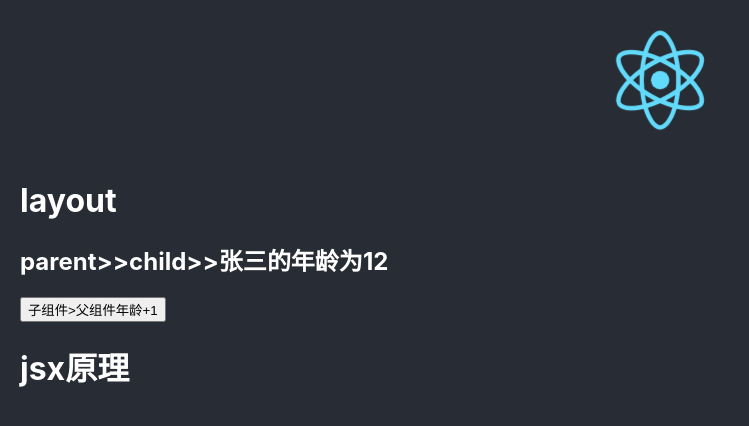
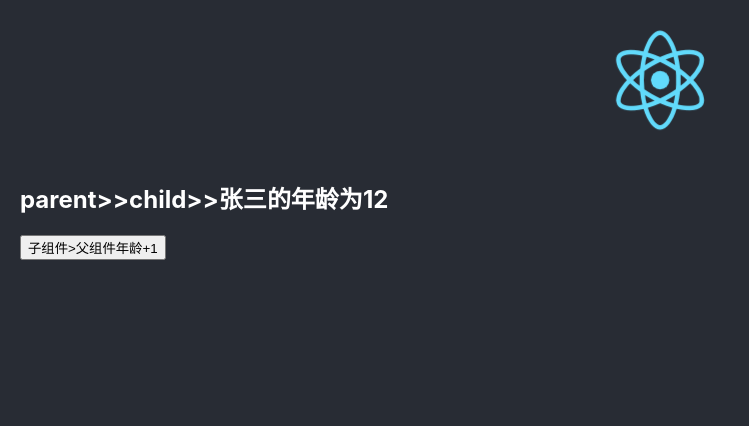
Before and after one commit to GeorgeLyh/react_qye, a React app: page / in a window 1280 px wide. Shown: the top 426 px of the page, without its empty margins (0-749 px from the left). Built offline with nearby package versions, Linux system fonts and the light colour scheme.

Commit message:
目录结构规范性

```diff
--- a/src/App.js
+++ b/src/App.js
@@ -1,7 +1,9 @@
 import React from 'react';
 import logo from './logo.svg';
 import './App.css';
-import Layout from './components/layout'
+
+import {ChildComponent as ComponentDemo } from './components'
+//快速创建  快捷键 1、 rfc  创建 function的 class; 2、 rcc  创建clss的 ract类
 
 function App() {
   return (
@@ -10,7 +12,7 @@ function App() {
         <img src={logo} className="App-logo" alt="logo" />
       </header>
       <div className='App-info'>
-        <Layout></Layout>
+        <ComponentDemo></ComponentDemo>
       </div>
     </div>
   );
--- a/src/components/1styleDemo/index.jsx
+++ b/src/components/1styleDemo/index.jsx
@@ -3,7 +3,8 @@ import './style.scss';
 import cssobj from './style2.module.css';
 console.log(cssobj)
 
-//第一种 内联样式
+//第一种>>>
+// 内联样式  这样可以更好的理解  为什么 style为什么需要两层花括号
 let styleObj = {
     color: 'red',
     background: '#fff',
@@ -14,6 +15,8 @@ let styleObj = {
 //第二种外联样式>>>>
 //第1种使用module的形式 命名（index.module.css）；
 //第2种就是sass的 scss后缀名的形式。
+
+//第三方插件 classnames (npm 官网搜)、styled-components
 
 
 export default class StyleBox extends React.Component {
--- a/src/components/2componentDemo/index.jsx
+++ b/src/components/2componentDemo/index.jsx
@@ -4,9 +4,7 @@ import React from 'react';
 export default class ComponentDemo extends React.Component{
     constructor(){
         super()
-        this.state={
-
-        }
+        this.state={}
     }
     render(){
         return(
--- /dev/null
+++ b/src/components/3childComponent/ChildComponent.jsx
@@ -0,0 +1,19 @@
+import React, { Component } from 'react'
+
+export default class ChildComponent extends Component {
+    constructor(props) {
+        super(props)
+        this.state = {}
+    }
+    transmitParent = () => {
+        this.props.handleChange(++this.props.parentState.age)
+    }
+    render() {
+        return (
+            <div className='subcomonent'>
+                <h2>{this.props.parentState.name}的年龄为{this.props.parentState.age}</h2>
+                <button onClick={this.transmitParent}>子组件>父组件年龄+1</button>
+            </div>
+        )
+    }
+}
--- a/src/components/3childComponent/index.jsx
+++ b/src/components/3childComponent/index.jsx
@@ -1,21 +1,25 @@
 import React from 'react'
-
+import ChildBox from './ChildComponent'
 //1、子组件向父组件传递参数 与父传子参数 是一样的
 
 //2、父组件向子组件传递参数
 export default class Subcomponent extends React.Component {
-    constructor(props) {
-        super(props)
-        this.state = {}
+    constructor() {
+        super();
+        this.state = {
+            name: 'parent>>child>>张三',
+            age: 12
+        }
     }
-    transmitParent = () => {
-        this.props.handleChange(++this.props.parentState.age)
+    setChildHandle = (...args) => {
+        this.setState({
+            age: args[0]
+        })
     }
     render() {
         return (
             <div className='subcomonent'>
-                <h2>{this.props.parentState.name}的年龄为{this.props.parentState.age}</h2>
-                <button onClick={this.transmitParent}>子组件>父组件年龄+1</button>
+                <ChildBox  parentState={this.state} handleChange={this.setChildHandle}/>
             </div>
         )
     }
--- /dev/null
+++ b/src/components/index.js
@@ -0,0 +1,11 @@
+import StyleDemo from './1StyleDemo'
+import ComponentDemo from './2ComponentDemo'
+import ChildComponent from './3ChildComponent'
+import JsxPrinciple  from './4JsxPrinciple'
+
+export {
+    StyleDemo,
+    ComponentDemo,
+    ChildComponent,
+    JsxPrinciple
+}
--- a/src/components/layout/index.jsx
+++ /dev/null
@@ -1,27 +0,0 @@
-import React from 'react'
-import ChildComponent from '../3childComponent'
-import ComponentDemo  from '../4jsxPrinciple'
-
-export default class Layout extends React.Component{
-    constructor(){
-        super();
-        this.state={
-            name:'parent>>child>>张三',
-            age:12
-        }
-    }
-    setChildHandle=(...args)=>{
-        this.setState({
-            age:args[0]
-        })
-    }
-    render(){
-        return(
-            <div className='layout'>
-                <h1>layout</h1>
-                <ChildComponent parentState={this.state} handleChange={this.setChildHandle}></ChildComponent>
-                <ComponentDemo></ComponentDemo>
-            </div>
-        )
-    }
-}
```
Also changed, not shown: src/Layout.jsx (added, +29 -0 lines), src/components/4jsxPrinciple/index.jsx (+9 -6 lines), src/components/skj.js (deleted).
